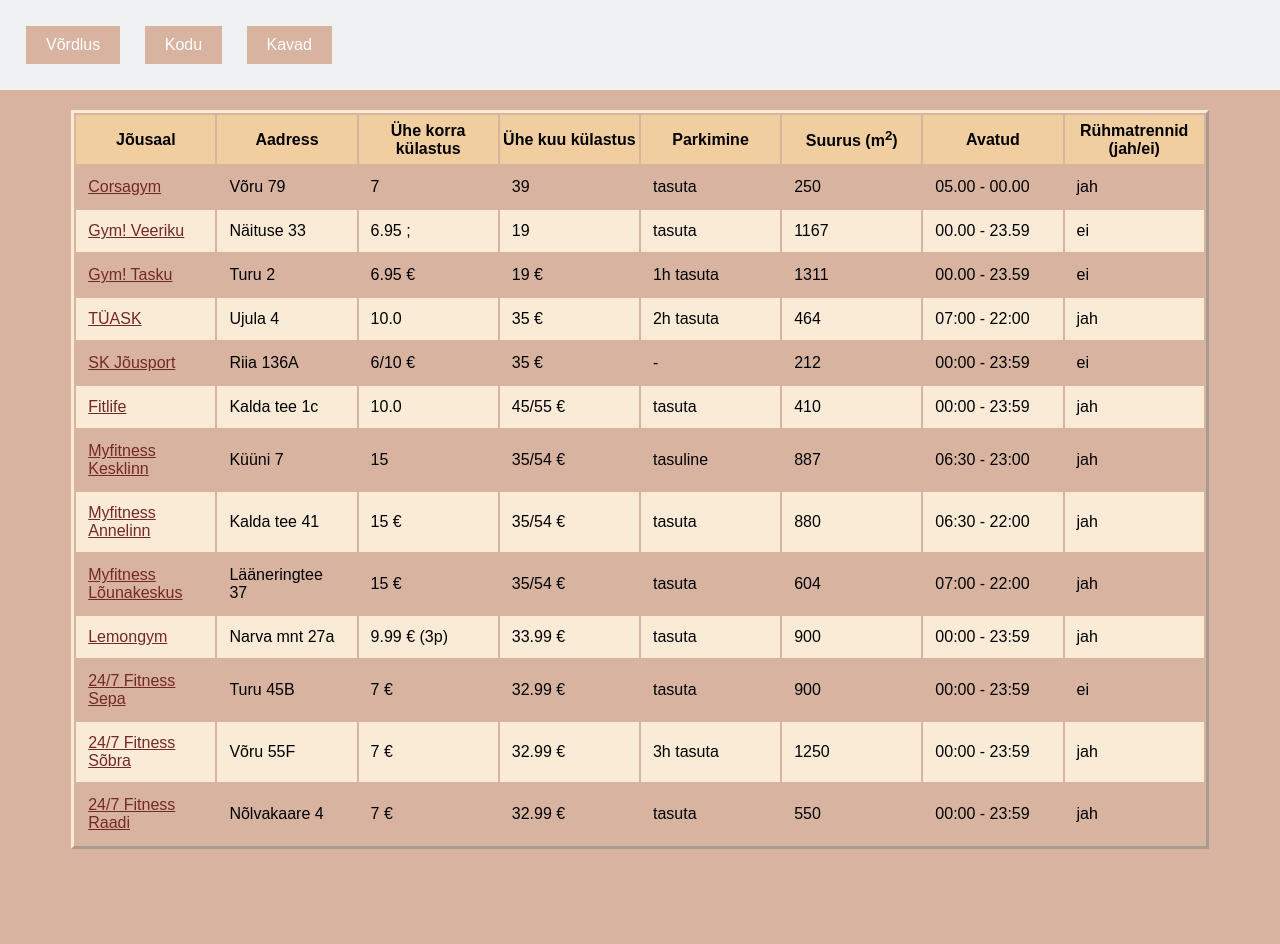
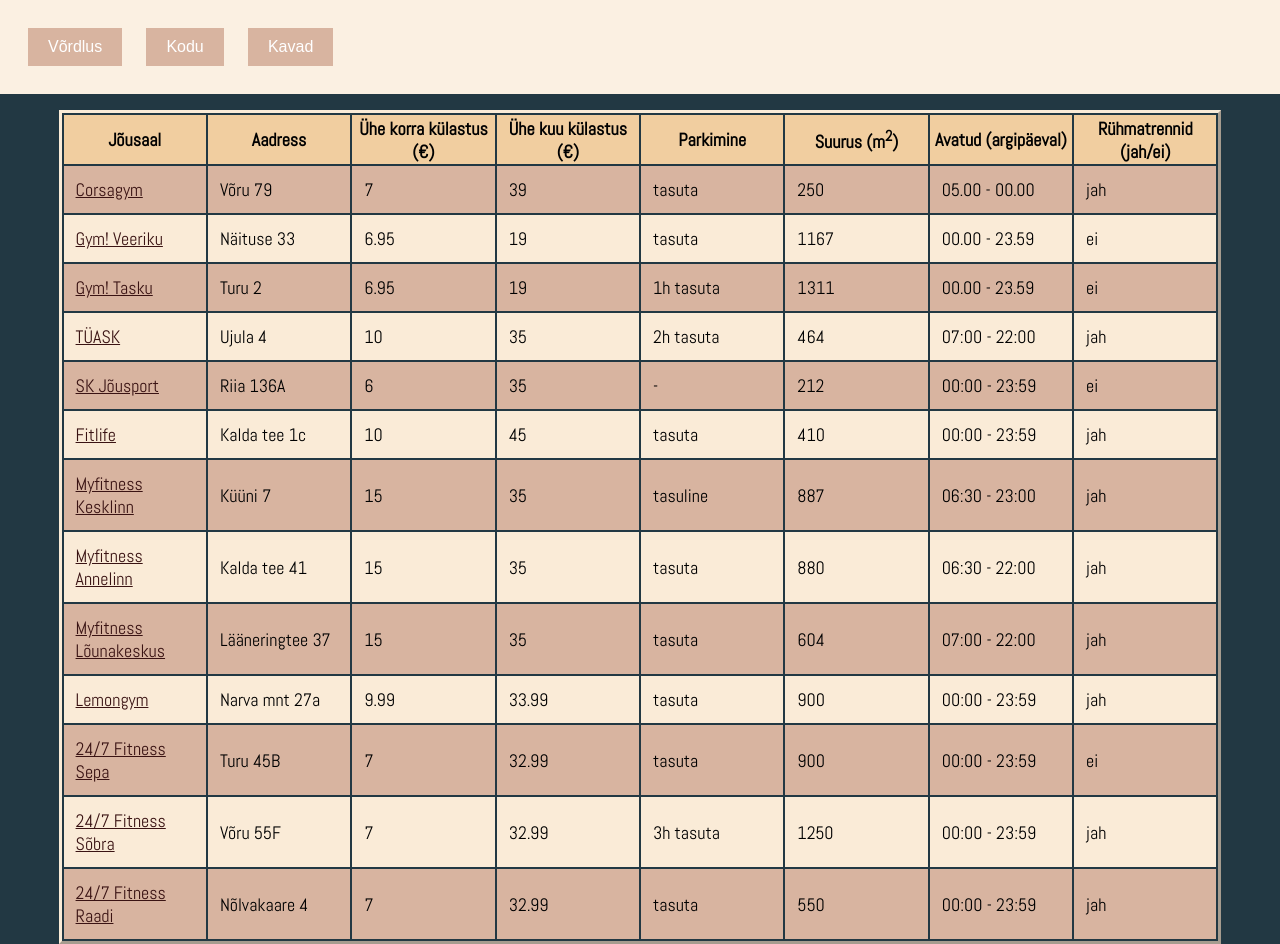
Before and after one commit to kristoferverev/Veebileheprojekt, a plain HTML site: page vaheleht_1.html in a window 1280 px wide. Before the commit the page ends 857 px from the top, so only its background shows below. Drawn offline with Linux system fonts and the light colour scheme; a web font is replaced by a local one.

Commit message:
viimased errorid

```diff
--- a/style.css
+++ b/style.css
@@ -16,7 +16,7 @@
     top: 0;
     left: 0;
     width: 100%;
-    background-color: #EFF1F3;
+    background-color: rgb(251, 240, 226);
     color: white;
     padding: 1em;
     z-index: 1000;
--- a/vaheleht_1.html
+++ b/vaheleht_1.html
@@ -4,8 +4,10 @@
         <meta charset="UTF-8">
         <link rel="stylesheet" type="text/css" href="style.css">
         <link rel="stylesheet" type="text/css" href="vordlus.css">
-        <title> Pumpamiskoondis </title>
-    </head>
+        <title> Pumpamiskoondis - Jõusaalid</title>
+        <link href="https://fonts.googleapis.com/css2?family=Abel&family=Bungee&family=Bungee+Inline&family=Parkinsans:wght@300..800&display=swap" rel="stylesheet">
+   </head>
+<body>
     <nav class="pais_riba">
             <div class="pais_nuppud">
                 <a href="vaheleht_1.html"><button class="nupp1">Võrdlus</button></a>
@@ -13,20 +15,18 @@
                 <a href="vaheleht_2.html"><button class="nupp3">Kavad</button></a>
             </div>
     </nav>
-<body>
 
-
-
-<table class="table table-sortable sortable">
-    <thead>
+ <!-- Tabel -->
+<table class="table table-sortable">
+    <thead class="sortable">
         <tr id="atribuudid">
             <th>Jõusaal</th>
             <td>Aadress</td>
-            <th>Ühe korra külastus</th>
-            <th>Ühe kuu külastus</th>
+            <th>Ühe korra külastus (€)</th>
+            <th>Ühe kuu külastus (€)</th>
             <th>Parkimine</th>
             <th>Suurus (m<sup>2</sup>)</th>
-            <th>Avatud</th>
+            <th>Avatud (argipäeval)</th>
             <th>Rühmatrennid (jah/ei)</th>
         </tr>
     </thead>
@@ -34,8 +34,8 @@
         <tr>
             <td><a href="https://corsagym.ee/" target="_blank">Corsagym</a></td>
             <td>Võru 79</td>
-            <td>7 </td>
-            <td>39 </td>
+            <td>7</td>
+            <td>39</td>
             <td>tasuta</td>
             <td>250</td>
             <td>05.00 - 00.00</td>
@@ -44,8 +44,8 @@
         <tr>
             <td><a href="https://www.gymeesti.ee/" target="_blank">Gym! Veeriku</a></td>
             <td>Näituse 33</td>
-            <td>6.95 ;</td>
-            <td>19 </td>
+            <td>6.95</td>
+            <td>19</td>
             <td>tasuta</td>
             <td>1167</td>
             <td>00.00 - 23.59</td>
@@ -54,8 +54,8 @@
         <tr>
             <td><a href="https://www.gymeesti.ee/" target="_blank">Gym! Tasku</a></td>
             <td>Turu 2</td>
-            <td>6.95 €</td>
-            <td>19 €</td>
+            <td>6.95</td>
+            <td>19</td>
             <td>1h tasuta</td>
             <td>1311</td>
             <td>00.00 - 23.59</td>
@@ -64,8 +64,8 @@
         <tr>
             <td><a href="https://sport.ut.ee/" target="_blank">TÜASK</a></td>
             <td>Ujula 4</td>
-            <td>10.0</td>
-            <td>35 €</td>
+            <td>10</td>
+            <td>35</td>
             <td>2h tasuta</td>
             <td>464</td>
             <td>07:00 - 22:00</td>
@@ -74,8 +74,8 @@
         <tr>
             <td><a href="https://jousport.ee/" target="_blank">SK Jõusport</a></td>
             <td>Riia 136A</td>
-            <td>6/10 €</td>
-            <td>35 €</td>
+            <td>6</td>
+            <td>35</td>
             <td>-</td>
             <td>212</td>
             <td>00:00 - 23:59</td>
@@ -84,8 +84,8 @@
         <tr>
             <td><a href="https://fitlife.ee/eeden/" target="_blank">Fitlife</a></td>
             <td>Kalda tee 1c</td>
-            <td>10.0</td>
-            <td>45/55 €</td>
+            <td>10</td>
+            <td>45</td>
             <td>tasuta</td>
             <td>410</td>
             <td>00:00 - 23:59</td>
@@ -95,7 +95,7 @@
             <td><a href="https://www.myfitness.ee/" target="_blank">Myfitness Kesklinn</a></td>
             <td>Küüni 7</td>
             <td>15</td>
-            <td>35/54 €</td>
+            <td>35</td>
             <td>tasuline</td>
             <td>887</td>
             <td>06:30 - 23:00</td>
@@ -104,8 +104,8 @@
         <tr>
             <td><a href="https://www.myfitness.ee/" target="_blank">Myfitness Annelinn</a></td>
             <td>Kalda tee 41</td>
-            <td>15 €</td>
-            <td>35/54 €</td>
+            <td>15</td>
+            <td>35</td>
             <td>tasuta</td>
             <td>880</td>
             <td>06:30 - 22:00</td>
@@ -114,8 +114,8 @@
         <tr>
             <td><a href="https://www.myfitness.ee/" target="_blank">Myfitness Lõunakeskus</a></td>
             <td>Lääneringtee 37</td>
-            <td>15 €</td>
-            <td>35/54 €</td>
+            <td>15</td>
+            <td>35</td>
             <td>tasuta</td>
             <td>604</td>
             <td>07:00 - 22:00</td>
@@ -124,8 +124,8 @@
         <tr>
             <td><a href="https://www.lemongym.ee/" target="_blank">Lemongym</a></td>
             <td>Narva mnt 27a</td>
-            <td>9.99 € (3p)</td>
-            <td>33.99 €</td>
+            <td>9.99</td>
+            <td>33.99</td>
             <td>tasuta</td>
             <td>900</td>
             <td>00:00 - 23:59</td>
@@ -134,8 +134,8 @@
         <tr>
             <td><a href="https://24-7fitness.ee/" target="_blank">24/7 Fitness Sepa</a></td>
             <td>Turu 45B</td>
-            <td>7 €</td>
-            <td>32.99 €</td>
+            <td>7</td>
+            <td>32.99</td>
             <td>tasuta</td>
             <td>900</td>
             <td>00:00 - 23:59</td>
@@ -144,8 +144,8 @@
         <tr>
             <td><a href="https://24-7fitness.ee/" target="_blank">24/7 Fitness Sõbra</a></td>
             <td>Võru 55F</td>
-            <td>7 €</td>
-            <td>32.99 €</td>
+            <td>7</td>
+            <td>32.99</td>
             <td>3h tasuta</td>
             <td>1250</td>
             <td>00:00 - 23:59</td>
@@ -154,8 +154,8 @@
         <tr>
             <td><a href="https://24-7fitness.ee/" target="_blank">24/7 Fitness Raadi</a></td>
             <td>Nõlvakaare 4</td>
-            <td>7 €</td>
-            <td>32.99 €</td>
+            <td>7</td>
+            <td>32.99</td>
             <td>tasuta</td>
             <td>550</td>
             <td>00:00 - 23:59</td>
@@ -163,7 +163,6 @@
         </tr>
     </tbody>
 </table>
-
 <script src="vordlus.js"></script>
 </body>
 </html>
--- a/vordlus.css
+++ b/vordlus.css
@@ -1,17 +1,18 @@
 /*vahelehe keha*/
 body{
-    background-color: #D8B4A0;
+    background-color: #223843;
     padding-top:2.7cm;
     font-family: "Abel", sans-serif;
     font-weight: 400;
-    font-style: normal;
+    font-size: large;
+
 }
 
 /*kogu tabel*/
 table {
     margin-left: auto;
     margin-right: auto;
-    width: 90%;
+    width: 92%;
     border-spacing: 2px;
     border-color: antiquewhite;
     border-style:outset;
@@ -35,17 +36,21 @@
 tr:nth-child(even){
     background-color: antiquewhite;
 }
+/*paaritu arvulised read*/
+tr:nth-child(odd){
+    background-color: #D8B4A0;
+}
 
 /*kodulehtede lingid*/
 a:link {
-    color:#752828;
+    color:#3a1313;
 }
 a:visited {
-    color: #450e0e;
+    color: rgb(137, 2, 2);
 }
 
 
-/*sorteerimiseks vajalik*/
+/*sorteerimiseks nooled ja muu*/
 .table-sortable th{
     cursor: pointer;
 }
--- a/vordlus.js
+++ b/vordlus.js
@@ -1,5 +1,6 @@
 /**
- *
+ * kood pärit:
+ * https://www.youtube.com/watch?v=8SL_hM1a0yo&t=1220s
  * @param {HTMLTableElement} table, mida sorteerime
  * @param {number} column, mille järgi sorteeritakse
  * @param {boolean} asc, sorteeritakse kahanevalt/kasvavalt
```
